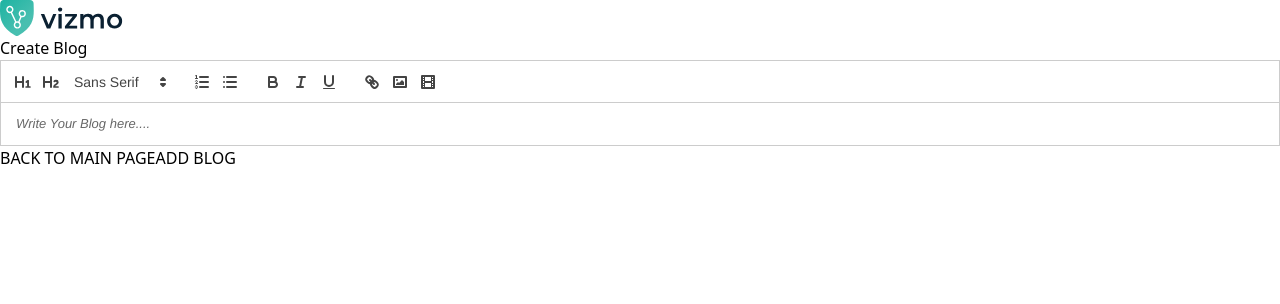
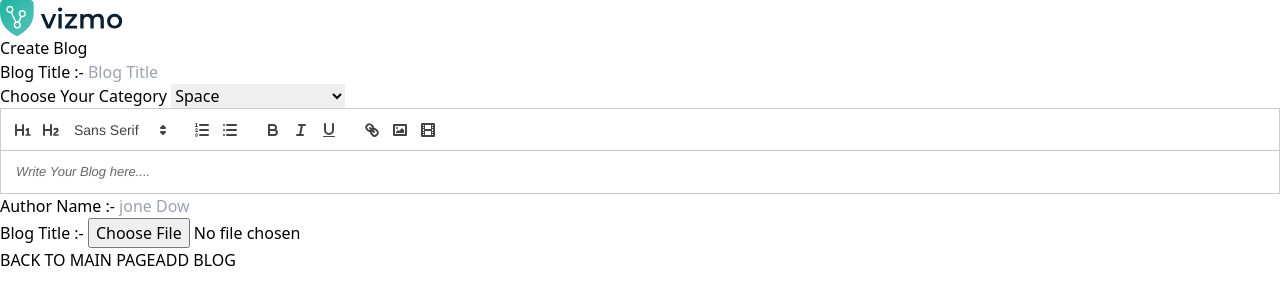
Before and after one commit to shubhampawar05/vizmoBlogWebsite, a React (Vite) app: page /AddPost in a window 1280 px wide. Shown: the top 304 px of the page. Built offline with nearby package versions, Linux system fonts and the light colour scheme.

Commit message:
editior done

```diff
--- a/package.json
+++ b/package.json
@@ -13,7 +13,8 @@
     "react": "^18.2.0",
     "react-dom": "^18.2.0",
     "react-quill": "^2.0.0",
-    "react-router-dom": "^6.23.1"
+    "react-router-dom": "^6.23.1",
+    "uuid": "^9.0.1"
   },
   "devDependencies": {
     "@types/react": "^18.2.66",
--- a/src/App.jsx
+++ b/src/App.jsx
@@ -1,4 +1,4 @@
-import { useState } from 'react'
+import { useEffect, useState } from 'react'
 import reactLogo from './assets/react.svg'
 import viteLogo from '/vite.svg'
 import './App.css'
@@ -9,14 +9,21 @@ import EditorPage from './pages/EditorPage'
 import DetailsPage from './pages/DetailsPage';
 
 function App() {
+  const [allData , setAllData]=useState([])
+
+  useEffect(()=>{
+    const data = JSON.stringify(allData) || [];
+    localStorage.setItem('localData', data)
+
+  },[])
 
   return (
     <>
      <BrowserRouter>
      <Routes>
       <Route path='/' element={<MainPage/>}/>
-      <Route path='/AddPost' element={<EditorPage/>}/>
-      <Route path='/Details' element={<DetailsPage/>}/>
+      <Route path='AddPost' element={<EditorPage/>}/>
+      <Route path='Details/:uuid' element={<DetailsPage/>}/>
      </Routes>
      </BrowserRouter>
 
--- a/src/components/SingleCard/SingleCard.jsx
+++ b/src/components/SingleCard/SingleCard.jsx
@@ -2,24 +2,26 @@ import React from 'react'
 import { Link } from 'react-router-dom';
 
 const SingleCard = ({card}) => {
-    const { technology,heading,author,date,blogImage, content,authorImage} = card;
+    console.log(card);
+    // const { technology,heading,author,date,blogImage, content,authorImage} = card;
+    const {  id,category,title,authorName,date,imgUrl, content} = card;
   return (
     <div >
-        <Link to={'/Details'}>
+        <Link to={`Details/${id}`}>
         <div className=' flex flex-col gap-2 border border-[#e7e7e7] w-[250px] h-[320px] p-2 rounded-md '>
             <div className=' w-full h-[150px]'>
-                <img src={blogImage} alt="" className=' w-full h-full object-cover object-center rounded-md ' />
+                <img src={imgUrl} alt="" className=' w-full h-full object-cover object-center rounded-md ' />
             </div>
             <div className='w-full h-[170px]'>
-                <span className='text-[#6267ee] bg-[#f6f8ff] text-[12px] inline-block px-2 rounded-md font-semibold '>{technology}</span>
-                <h1 className=' my-2 font-bold text-[18px] w-full h-[80px] leading-6 '>{heading}</h1>
+                <span className='text-[#6267ee] bg-[#f6f8ff] text-[12px] inline-block px-2 rounded-md font-semibold '>{category}</span>
+                <h1 className=' my-2 font-bold text-[18px] w-full h-[80px] leading-6 '>{title}</h1>
                 <div className=' flex justify-between w-full pl-2 pr-6 items-center '>
                     <div className='  flex gap-2  items-center '>
                         <div className='w-5 h-5'>
-                            <img src={authorImage} alt=""  className=' w-full h-full rounded-full '/>
+                            {/* <img src={authorImage} alt=""  className=' w-full h-full rounded-full '/>  */}
                         </div>
                         <div>
-                            <span className=' text-[12px] text-slate-400 font-medium'>{author}</span>
+                            <span className=' text-[12px] text-slate-400 font-medium'>{authorName}</span>
                         </div>
                     </div>
                     <div className=' text-[12px] text-slate-400 font-medium'>{date}</div>
--- a/src/components/editor/Editor.jsx
+++ b/src/components/editor/Editor.jsx
@@ -1,38 +1,15 @@
 import React, { useState } from "react";
-import ReactQuill from 'react-quill';
+import ReactQuill from "react-quill";
 import "react-quill/dist/quill.snow.css";
 
-function Editor() {
-  const [value, setValue] = useState("");
-  console.log(value);
-
-
-  const handleSetValue = (editor)=>{
-    setValue(editor.getContents())
-  }
-  const AddBlog = ()=>{
-
-  }
-  const filterDetails = ()=>{
-
-  }
+function Editor( handleAdd ) {
+  le.log(post);
 
 
   return (
-    <ReactQuill
-      theme="snow"
-      value={value}
-      onChange={handleSetValue}
-      placeholder='Write Your Blog here....'
-      modules={{
-        toolbar: [
-          [{ header: "1" }, { header: "2" }, { font: [] }],
-          [{ list: "ordered" }, { list: "bullet" }],
-          ["bold", "italic", "underline"],
-          ["link", "image", "video"],
-        ],
-      }}
-    />
+    <>
+
+    </>
   );
 }
 
--- a/src/pages/EditorPage.jsx
+++ b/src/pages/EditorPage.jsx
@@ -1,29 +1,173 @@
-import React, { useEffect, useState } from 'react'
-import ReactQuill from 'react-quill';
-import 'react-quill/dist/quill.snow.css';
-import Editor from '../components/editor/Editor';
-import Header from '../components/header/Header';
-import ContentWrapper from '../components/ContentWrapper/ContentWrapper';
-import { Link } from 'react-router-dom';
+import React, { useEffect, useState } from "react";
+import ReactQuill from "react-quill";
+import "react-quill/dist/quill.snow.css";
+import { v4 as uuidv4 } from 'uuid';
+
+import Header from "../components/header/Header";
+import ContentWrapper from "../components/ContentWrapper/ContentWrapper";
+import { Link } from "react-router-dom";
+
 const EditorPage = () => {
+  const [post, setPost] = useState([]);
+  const [value, setValue] = useState("");
+  const [title, setTitle] = useState("");
+  const [category, setCategory] = useState("");
+  const [imgBanner, setImgBanner] = useState("");
+  const [authorName, setAuthorName] = useState("");
+
+  const formatDate = (date) => {
+    const d = new Date(date);
+    let day = d.getDate();
+    let month = d.getMonth() + 1; // Months are zero based
+    const year = d.getFullYear();
+
+    // Add leading zeros if day or month is less than 10
+    if (day < 10) {
+      day = '0' + day;
+    }
+    if (month < 10) {
+      month = '0' + month;
+    }
+
+    return `${day}/${month}/${year}`;
+  };
+
+  const convertImgUrl = (e) => {
+    const file = e.target.files[0];
+    if (file) {
+      const url = URL.createObjectURL(file);
+      setImgBanner(url);
+
+    }
+  };
 
 
+  const handleAdd = () => {
+    console.log("inside handle add");
+    const newData = {
+      id: uuidv4(),
+      value,
+      title,
+      category,
+      imgUrl: imgBanner,
+      authorName,
+      date:formatDate(new Date()),
+    };
+    const updatedPosts = [...post, newData];
+    setPost(updatedPosts);
+    localStorage.setItem("localData", JSON.stringify(updatedPosts));
+    setValue('');
+    setTitle("");
+    setCategory("");
+    setImgBanner("");
+    setAuthorName("");
+  };
+  console.log(post);
 
+  useEffect(() => {
+    const savedPosts = localStorage.getItem("localData");
+    if (savedPosts) {
+      setPost(JSON.parse(savedPosts));
+    }
+  }, []);
+
+  useEffect(() => {
+    localStorage.setItem("localData", JSON.stringify(post));
+  }, [post]);
 
   return (
     <div>
-      <Header/>
+      <Header />
       <ContentWrapper>
-        <div className=' w-full px-12 py-4 relative'>
-        <Editor />
-        <p className=' text-right py-4 flex justify-between '>
-      <Link to={"/"}>  <button className=' border p-1 rounded  bg-[#46BCAF] font-semibold text-white'> BACK TO MAIN PAGE</button></Link>
-          <button className=' border p-1 rounded  bg-[#46BCAF] font-semibold text-white'> ADD BLOG</button></p>
+        <div className=" w-full px-12 py-4 relative">
+          <div>
+            <div>
+              <div>
+                <label htmlFor="title"> Blog Title :- </label>
+                <input
+                value={title}
+                  onChange={(e) => setTitle(e.target.value)}
+                  type="text"
+                  id="title"
+                  placeholder="Blog Title"
+                />
+              </div>
+              <div>
+                <label htmlFor="category"> Choose Your Category </label>
+                <select
+                  name=""
+                  value={category}
+                  id=""
+                  onChange={(e) => setCategory(e.target.value)}
+                >
+                  <option value="Space">Space</option>
+                  <option value="Artificial Intelligence">
+                    Artificial Intelligence
+                  </option>
+                  <option value="Robotics">Robotics</option>
+                  <option value="Blockchain">Blockchain</option>
+                  <option value="Biotechnology">Biotechnology</option>
+                  <option value="Cybersecurity">Cybersecurity</option>
+                  <option value="Renewable Energy">Renewable Energy</option>
+                </select>
+              </div>
+            </div>
+            <ReactQuill
+              theme="snow"
+              value={value}
+              onChange={setValue}
+              placeholder="Write Your Blog here...."
+              modules={{
+                toolbar: [
+                  [{ header: "1" }, { header: "2" }, { font: [] }],
+                  [{ list: "ordered" }, { list: "bullet" }],
+                  ["bold", "italic", "underline"],
+                  ["link", "image", "video"],
+                ],
+              }}
+            />
+            <div>
+              <div>
+                <label htmlFor="authorName"> Author Name :- </label>
+                <input
+                value={authorName}
+                  onChange={(e) => setAuthorName(e.target.value)}
+                  type="text"
+                  id="title"
+                  placeholder="jone Dow"
+                />
+              </div>
+              <div>
+                <label htmlFor="authorImg"> Blog Title :- </label>
+                <input
+                  type="file"
+                  name=""
+                  id="authorImg"
+                  onChange={convertImgUrl}
+                />
+              </div>
+            </div>
+          </div>
+          <p className=" text-right py-4 flex justify-between ">
+            <Link to={"/"}>
+              {" "}
+              <button className=" border p-1 rounded  bg-[#46BCAF] font-semibold text-white">
+                {" "}
+                BACK TO MAIN PAGE
+              </button>
+            </Link>
+            <button
+              className=" border p-1 rounded  bg-[#46BCAF] font-semibold text-white"
+              onClick={()=>handleAdd()}
+            >
+              {" "}
+              ADD BLOG
+            </button>
+          </p>
         </div>
       </ContentWrapper>
+    </div>
+  );
+};
 
-    </div>
-  )
-}
-
-export default EditorPage
+export default EditorPage;
--- a/src/pages/MainPage.jsx
+++ b/src/pages/MainPage.jsx
@@ -3,21 +3,27 @@ import Header from '../components/header/Header'
 import ContentWrapper from '../components/ContentWrapper/ContentWrapper'
 import SingleCard from '../components/SingleCard/SingleCard'
 
-import Data from './../assets/SampleData.json'
+// import Data from './../assets/SampleData.json'
 
 
 const MainPage = () => {
+
+  const localData = JSON.parse(localStorage.getItem("localData")) || [];
+  console.log("form main page", localData);
+
   return (
     <div className=' bg-slate-100'>
       <Header/>
       <ContentWrapper>
         <p>Main contnet</p>
        <div className=' grid grid-cols-4 gap-3 place-items-center px-28 py-4'>
-      {Data.map((item,idx)=>{
-        return(
-          <SingleCard card={item} key={idx}/>
-        )
-      })}
+       {localData.length > 0 ? (
+            localData.map((item, idx) => (
+              <SingleCard card={item} key={idx}/>
+            ))
+          ) : (
+            <p>No data available</p>
+          )}
        </div>
       </ContentWrapper>
     </div>
```
Also changed, not shown: 1 other file (tests, documents, lock files or other folders).
